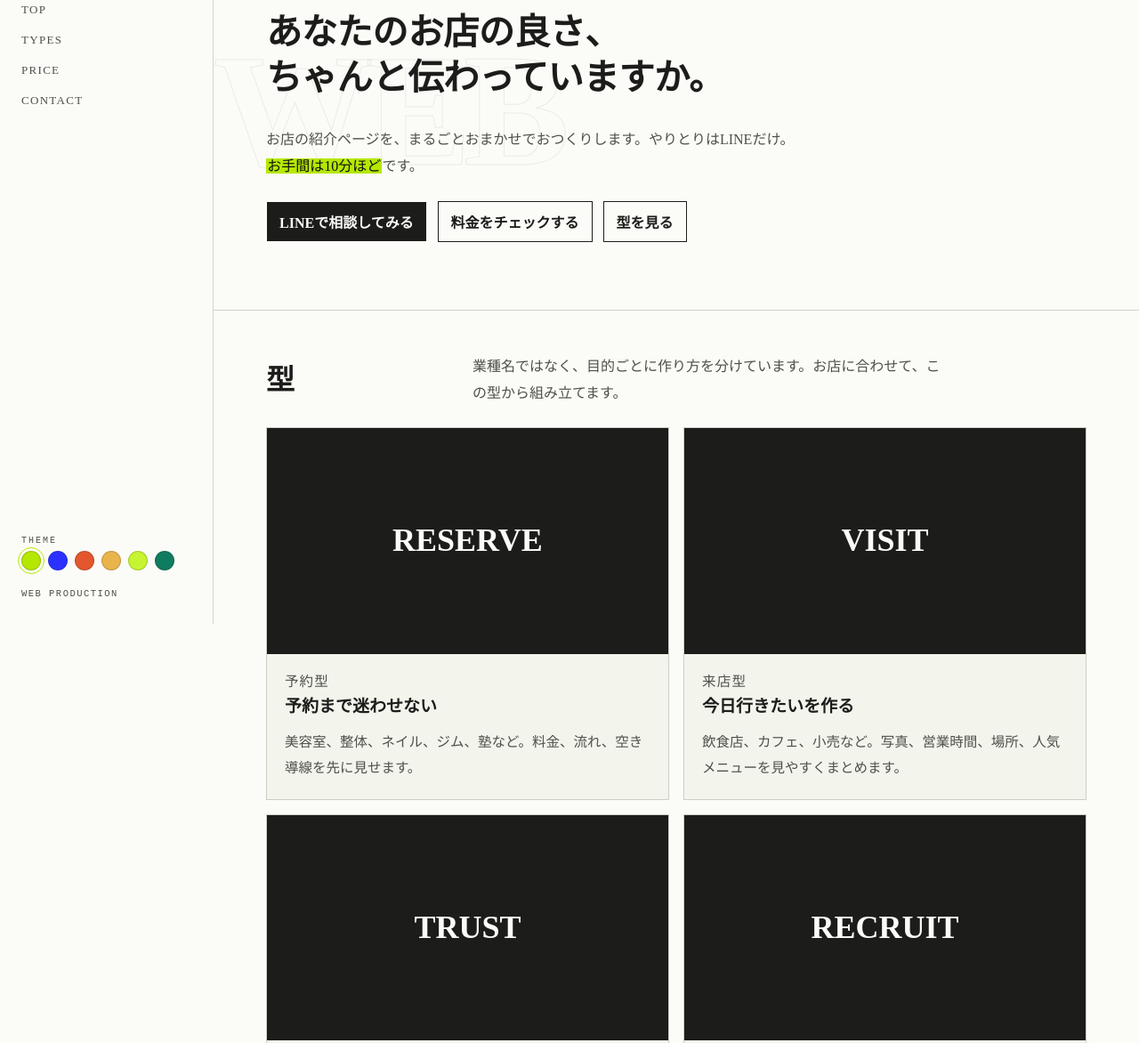
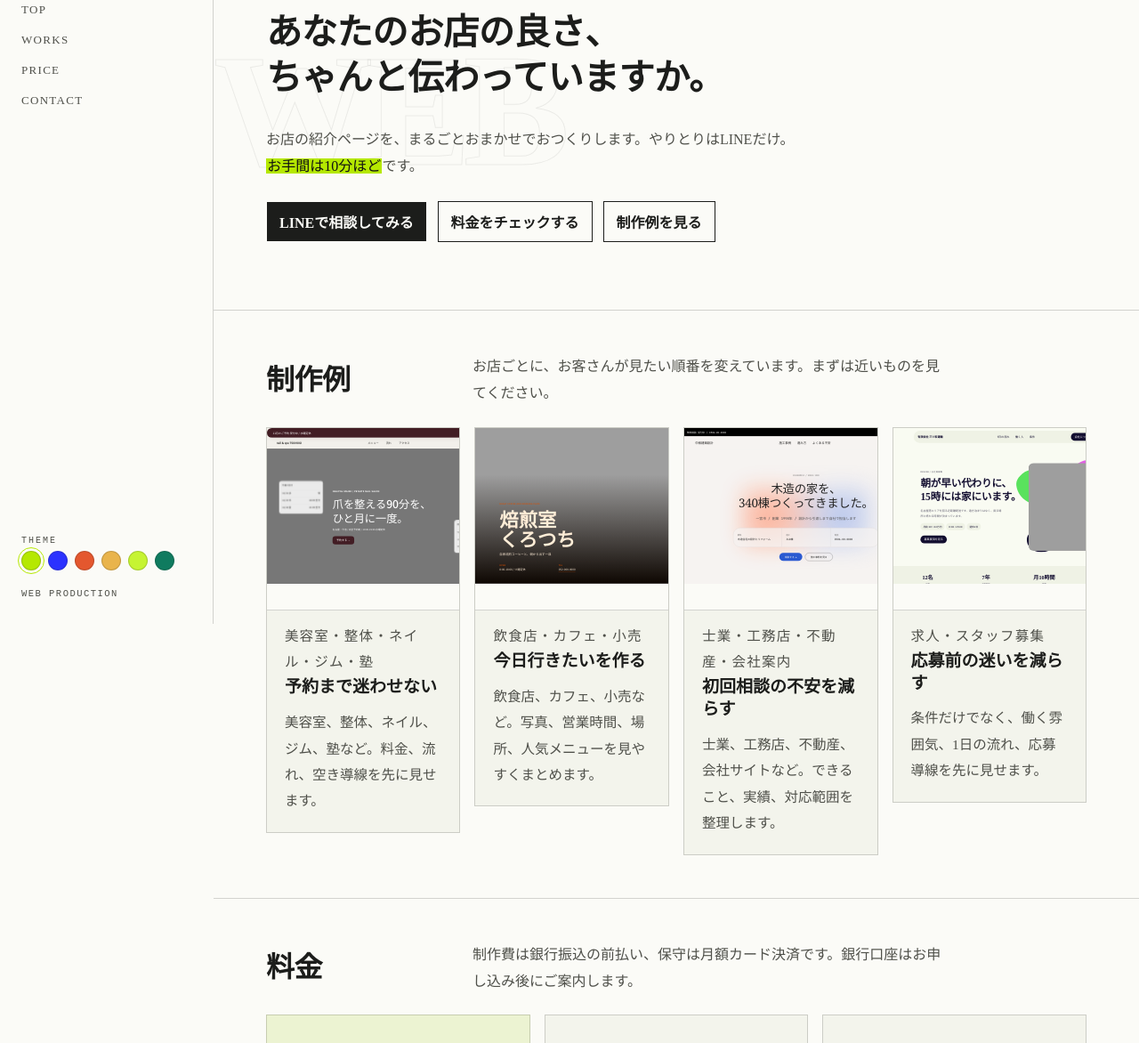
Before and after one commit to harutyi/comprex99, a plain HTML site: page web/index.html in a window 1280 px wide. Shown: the part 99-1271 px from the top of the page at 89% size. Drawn offline with Linux system fonts and the light colour scheme.

Commit message:
Show customer-facing work previews

```diff
--- a/site-shell.css
+++ b/site-shell.css
@@ -121,7 +121,7 @@ main{min-width:0;overflow-x:clip;}
 }
 .highlight{background:var(--accent);color:#111;padding:0 .08em;white-space:nowrap;}
 
-.section{padding:clamp(72px,11vh,132px) 0;border-bottom:1px solid var(--line);}
+.section{padding:clamp(72px,11vh,132px) 0;border-bottom:1px solid var(--line);scroll-margin-top:88px;}
 .section-head{display:grid;grid-template-columns:minmax(260px,1fr) minmax(260px,440px);gap:32px;align-items:end;margin-bottom:34px;}
 .section-head h2{margin:0;font-size:clamp(34px,6vw,84px);line-height:.98;letter-spacing:-.035em;}
 .section-head p{margin:0;color:var(--dim);font-size:17px;line-height:1.85;}
@@ -309,7 +309,7 @@ input,textarea,select{
   gap:16px;
 }
 .web-lp #patterns .grid{
-  grid-template-columns:repeat(2,minmax(320px,1fr));
+  grid-template-columns:repeat(4,minmax(0,1fr));
 }
 .web-lp #price .grid{
   grid-template-columns:repeat(3,minmax(240px,1fr));
@@ -319,6 +319,30 @@ input,textarea,select{
 }
 .web-lp .thumb{
   margin:-20px -20px 18px;
+}
+.web-lp .preview-grid{
+  align-items:start;
+}
+.web-lp .preview-card{
+  display:block;
+  min-width:0;
+}
+.web-lp .site-preview{
+  height:clamp(170px,16vw,240px);
+  margin:-20px -20px 16px;
+  border-bottom:1px solid var(--line);
+  background:var(--base);
+  overflow:hidden;
+  position:relative;
+}
+.web-lp .site-preview iframe{
+  width:1440px;
+  height:920px;
+  border:0;
+  display:block;
+  pointer-events:none;
+  transform:scale(.19);
+  transform-origin:0 0;
 }
 .web-lp .card h3{
   font-size:clamp(19px,1.45vw,24px);
@@ -363,7 +387,7 @@ input,textarea,select{
 @media (max-width:1100px){
   .web-lp #price .grid,
   .web-lp #patterns .grid{
-    grid-template-columns:1fr;
+    grid-template-columns:repeat(2,minmax(0,1fr));
   }
   .web-lp .line-row,
   .web-lp .line-row.offset{
@@ -443,6 +467,13 @@ input,textarea,select{
   .web-lp #patterns .thumb{
     margin:-12px -12px 12px;
     aspect-ratio:1.35;
+  }
+  .web-lp #patterns .site-preview{
+    height:120px;
+    margin:-12px -12px 12px;
+  }
+  .web-lp #patterns .site-preview iframe{
+    transform:scale(.115);
   }
   .web-lp #patterns .card h3{
     font-size:17px;
--- a/types/trust/index.html
+++ b/types/trust/index.html
@@ -5,7 +5,7 @@
 <meta name="viewport" content="width=device-width, initial-scale=1.0">
 <meta name="robots" content="noindex">
 <title>中根建築設計 | Comprex99 制作デモ</title>
-<meta name="description" content="中根建築設計の制作デモ。木造住宅の設計とリフォームを、施工棟数、金額、工期、進み方で見せる信頼型ページです。">
+<meta name="description" content="中根建築設計の制作デモ。木造住宅の設計とリフォームを、施工棟数、金額、工期、進み方で見せるページです。">
 <link rel="preconnect" href="https://fonts.googleapis.com">
 <link rel="preconnect" href="https://fonts.gstatic.com" crossorigin>
 <link href="https://fonts.googleapis.com/css2?family=JetBrains+Mono:wght@400;500&family=Noto+Sans+JP:wght@400&family=Noto+Serif+JP:wght@400&display=swap" rel="stylesheet">
--- a/web/index.html
+++ b/web/index.html
@@ -19,7 +19,7 @@
     <a class="side-logo" href="/">COMPREX<span>99</span></a>
     <nav class="side-nav" aria-label="主要ナビゲーション">
       <a href="/" data-t="TOP"><i>TOP</i></a>
-      <a href="#patterns" data-t="TYPES"><i>TYPES</i></a>
+      <a href="#patterns" data-t="WORKS"><i>WORKS</i></a>
       <a href="#price" data-t="PRICE"><i>PRICE</i></a>
       <a href="#contact" data-t="CONTACT"><i>CONTACT</i></a>
     </nav>
@@ -48,40 +48,48 @@
       <div class="actions reveal">
         <a class="button primary magnet" href="https://line.me/R/ti/p/@419iumau" target="_blank" rel="noopener">LINEで相談してみる</a>
         <a class="button" href="/web/estimate/">料金をチェックする</a>
-        <a class="button" href="/types/">型を見る</a>
+        <a class="button" href="/types/">制作例を見る</a>
       </div>
     </section>
 
     <section id="patterns" class="section pad">
       <div class="section-head reveal">
-        <h2>型</h2>
-        <p>業種名ではなく、目的ごとに作り方を分けています。お店に合わせて、この型から組み立てます。</p>
+        <h2>制作例</h2>
+        <p>お店ごとに、お客さんが見たい順番を変えています。まずは近いものを見てください。</p>
       </div>
-      <div class="grid">
-        <article class="card reveal" data-tilt>
-          <div class="thumb">RESERVE</div>
-          <p class="meta">予約型</p>
+      <div class="grid preview-grid">
+        <a class="card preview-card reveal" href="/types/reserve/" data-tilt>
+          <div class="site-preview" aria-hidden="true">
+            <iframe src="/types/reserve/" title="nail & spa TSUMUGI のプレビュー" loading="lazy" tabindex="-1"></iframe>
+          </div>
+          <p class="meta">美容室・整体・ネイル・ジム・塾</p>
           <h3>予約まで迷わせない</h3>
           <p>美容室、整体、ネイル、ジム、塾など。料金、流れ、空き導線を先に見せます。</p>
-        </article>
-        <article class="card reveal" data-tilt>
-          <div class="thumb">VISIT</div>
-          <p class="meta">来店型</p>
+        </a>
+        <a class="card preview-card reveal" href="/types/visit/" data-tilt>
+          <div class="site-preview" aria-hidden="true">
+            <iframe src="/types/visit/" title="焙煎室 くろつち のプレビュー" loading="lazy" tabindex="-1"></iframe>
+          </div>
+          <p class="meta">飲食店・カフェ・小売</p>
           <h3>今日行きたいを作る</h3>
           <p>飲食店、カフェ、小売など。写真、営業時間、場所、人気メニューを見やすくまとめます。</p>
-        </article>
-        <article class="card reveal" data-tilt>
-          <div class="thumb">TRUST</div>
-          <p class="meta">信頼型</p>
+        </a>
+        <a class="card preview-card reveal" href="/types/trust/" data-tilt>
+          <div class="site-preview" aria-hidden="true">
+            <iframe src="/types/trust/" title="中根建築設計 のプレビュー" loading="lazy" tabindex="-1"></iframe>
+          </div>
+          <p class="meta">士業・工務店・不動産・会社案内</p>
           <h3>初回相談の不安を減らす</h3>
           <p>士業、工務店、不動産、会社サイトなど。できること、実績、対応範囲を整理します。</p>
-        </article>
-        <article class="card reveal" data-tilt>
-          <div class="thumb">RECRUIT</div>
-          <p class="meta">採用型</p>
+        </a>
+        <a class="card preview-card reveal" href="/types/recruit/" data-tilt>
+          <div class="site-preview" aria-hidden="true">
+            <iframe src="/types/recruit/" title="有限会社 三ツ和運輸 のプレビュー" loading="lazy" tabindex="-1"></iframe>
+          </div>
+          <p class="meta">求人・スタッフ募集</p>
           <h3>応募前の迷いを減らす</h3>
           <p>条件だけでなく、働く雰囲気、1日の流れ、応募導線を先に見せます。</p>
-        </article>
+        </a>
       </div>
     </section>
 
```
Also changed, not shown: types/index.html (+12 -12 lines).
